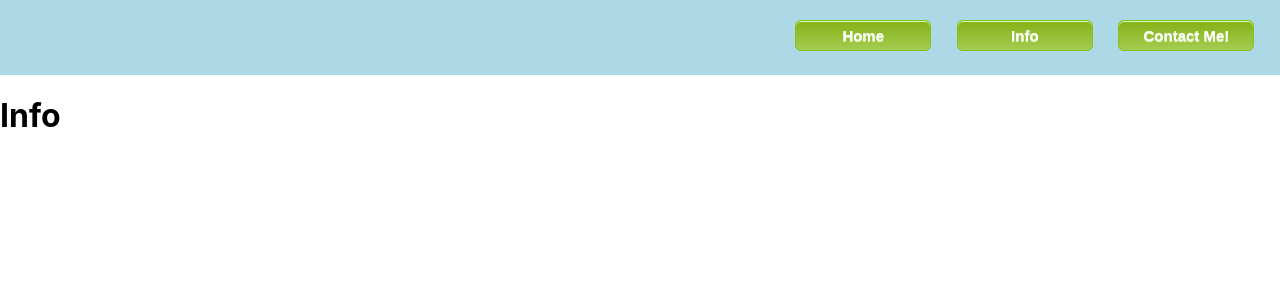
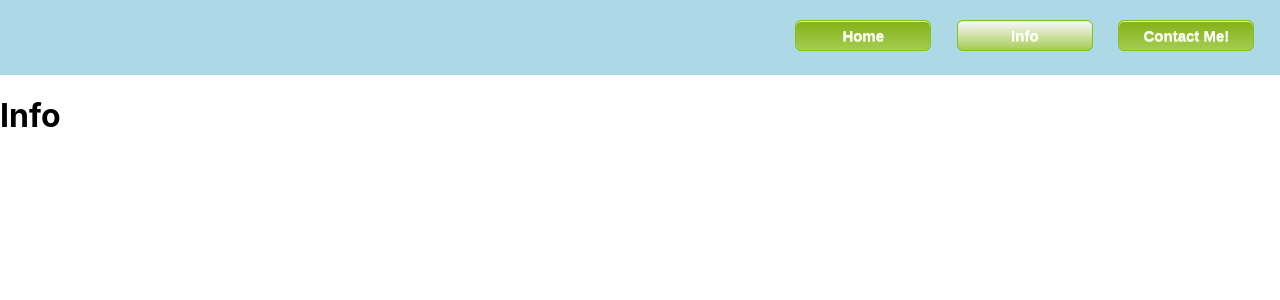
Before and after one commit to travisprol0/coaching-frontend, a React (Create React App) app: page /info in a window 1280 px wide. Shown: the top 300 px of the page. Built offline with nearby package versions, Linux system fonts and the light colour scheme.

Commit message:
nav bar colors

```diff
--- a/src/App.js
+++ b/src/App.js
@@ -7,13 +7,24 @@ import Info from "./components/Info"
 import Contact from "./components/Contact"
 
 class App extends React.Component {
+
+  state = {
+    path: "/"
+  }
+
+  pathfinder = (path) => {
+    return path
+  }
+
+
   render() {
     return (
       <div>
         <Router>
-        <NavBar />
-          <Route exact path="/" render={(props) => <Home />} />
-          <Route exact path="/info" render={(props) => <Info />} />
+        {/* <NavBar /> */}
+          <Route  path="/" component={NavBar} />
+          <Route exact path="/" component={Home} />
+          <Route exact path="/info" component={Info} />
           <Route exact path="/contact" render={(props) => <Contact />} />
         </Router>
 
--- a/src/components/Home.js
+++ b/src/components/Home.js
@@ -1,16 +1,10 @@
 import React from "react";
-import { NavLink } from 'react-router-dom'
+import { NavLink } from "react-router-dom";
 import "../css/Home.css";
-
 
 const Home = () => {
   return (
     <div className="home">
-       {/* <div className="image1">
-        <img src="/sunset.jpg" alt="sunset" />
-      </div>  */}
-      {/* <div className="image2">
-      </div> */}
       <div className="all-title">
         <p className="title">Health and Wellness Training</p>
         <p className="subtitle">with Christiana Alicante</p>
@@ -24,9 +18,14 @@ const Home = () => {
           but just needs the resources, tips & tricks, and tools to motivate
           them to continuously better their mind and body.
         </p>
-        {/* <button className="get-started">Get Started!</button> */}
-        <NavLink className="get-started"to="/info"> Get Started! </NavLink>
-        <NavLink className="contact-me" to="/contact"> Contact Me! </NavLink>
+        <NavLink className="get-started" to="/info">
+          {" "}
+          Get Started!{" "}
+        </NavLink>
+        <NavLink className="contact-me" to="/contact">
+          {" "}
+          Contact Me!{" "}
+        </NavLink>
         <img src="/christiana.JPG" alt="christiana" />
       </div>
     </div>
--- a/src/components/Info.js
+++ b/src/components/Info.js
@@ -1,9 +1,7 @@
-import React from 'react'
+import React from "react";
 
-const Info = () => {
-    return(
-        <h1>Info</h1>
-    )
-}
+const Info = (props) => {
+  return <h1>Info</h1>;
+};
 
-export default Info
+export default Info;
--- a/src/components/NavBar.js
+++ b/src/components/NavBar.js
@@ -1,16 +1,73 @@
-import React from 'react'
-import { NavLink } from 'react-router-dom'
+import React from "react";
+import { NavLink } from "react-router-dom";
 import "../css/NavBar.css";
 
-const NavBar = () => {
+class NavBar extends React.Component {
+  buttons = () => {
+    if (this.props.location.pathname === "/contact") {
+      return (
+        <>
+          <NavLink className="contact-me-nav-active" to="/contact">
+            {" "}
+            Contact Me!{" "}
+          </NavLink>
+          <NavLink className="info-nav" to="/info">
+            {" "}
+            Info{" "}
+          </NavLink>
+          <NavLink className="home-nav" to="/">
+            {" "}
+            Home{" "}
+          </NavLink>
+        </>
+      );
+    } else if (this.props.location.pathname === "/info") {
+      return (
+        <>
+          <NavLink className="contact-me-nav" to="/contact">
+            {" "}
+            Contact Me!{" "}
+          </NavLink>
+          <NavLink className="info-nav-active" to="/info">
+            {" "}
+            Info{" "}
+          </NavLink>
+          <NavLink className="home-nav" to="/">
+            {" "}
+            Home{" "}
+          </NavLink>
+        </>
+      );
+    } else if (this.props.location.pathname === "/") {
+        return (
+            <>
+              <NavLink className="contact-me-nav" to="/contact">
+                {" "}
+                Contact Me!{" "}
+              </NavLink>
+              <NavLink className="info-nav" to="/info">
+                {" "}
+                Info{" "}
+              </NavLink>
+              <NavLink className="home-nav-active" to="/">
+                {" "}
+                Home{" "}
+              </NavLink>
+            </>
+          );
+    }
+  };
+
+  render() {
     return (
-        <div className="main-div">
-
-                    <NavLink className="contact-me-nav" to="/contact"> Contact Me! </NavLink>
+      <div className="main-div">
+        {this.buttons()}
+        {/* <NavLink className="contact-me-nav" to="/contact"> Contact Me! </NavLink>
                     <NavLink className="info-nav"to="/info"> Info </NavLink>
-                    <NavLink className="home-nav"to="/"> Home </NavLink>
-        </div>
-    )
+                    <NavLink className="home-nav"to="/"> Home </NavLink> */}
+      </div>
+    );
+  }
 }
 
-export default NavBar
+export default NavBar;
--- a/src/css/NavBar.css
+++ b/src/css/NavBar.css
@@ -31,6 +31,72 @@
   .contact-me-nav:active {
     position: relative;
     top: 1px;
+  }
+
+  .contact-me-nav-active {
+    box-shadow: inset 0px 1px 0px 0px #d9fbbe;
+    background: linear-gradient(to bottom, #f6f6f6 5%, #a5cc52 100%);
+    background-color: #85b319;
+    border-radius: 6px;
+    border: 1px solid #83c41a;
+    display: inline-block;
+    cursor: pointer;
+    color: #ffffff;
+    font-family: Arial;
+    font-size: 15px;
+    font-weight: bold;
+    padding: 6px 24px;
+    text-decoration: none;
+    text-shadow: 0px 1px 0px #e5fcc0;
+    text-align: center;
+    width: 86px;
+    margin-top: 20px;
+    float: right;
+    margin-right: 2%
+  }
+
+  .info-nav-active {
+    box-shadow: inset 0px 1px 0px 0px #d9fbbe;
+    background: linear-gradient(to bottom, #f6f6f6 5%, #a5cc52 100%);
+    background-color: #85b319;
+    border-radius: 6px;
+    border: 1px solid #83c41a;
+    display: inline-block;
+    cursor: pointer;
+    color: #ffffff;
+    font-family: Arial;
+    font-size: 15px;
+    font-weight: bold;
+    padding: 6px 24px;
+    text-decoration: none;
+    text-shadow: 0px 1px 0px #e5fcc0;
+    text-align: center;
+    width: 86px;
+    margin-top: 20px;
+    float: right;
+    margin-right: 2%
+  }
+
+  .home-nav-active {
+    box-shadow: inset 0px 1px 0px 0px #d9fbbe;
+    background: linear-gradient(to bottom, #f6f6f6 5%, #a5cc52 100%);
+    background-color: #85b319;
+    border-radius: 6px;
+    border: 1px solid #83c41a;
+    display: inline-block;
+    cursor: pointer;
+    color: #ffffff;
+    font-family: Arial;
+    font-size: 15px;
+    font-weight: bold;
+    padding: 6px 24px;
+    text-decoration: none;
+    text-shadow: 0px 1px 0px #e5fcc0;
+    text-align: center;
+    width: 86px;
+    margin-top: 20px;
+    float: right;
+    margin-right: 2%
   }
 
   .info-nav {
--- a/src/forms/InfoForm.js
+++ b/src/forms/InfoForm.js
@@ -4,8 +4,8 @@ class InfoForm extends React.Component {
   state = {
     firstName: "",
     lastName: "",
-    phoneNumber: null,
-    iphone: null,
+    phoneNumber: "",
+    iphone: "",
     email: "",
     message: "",
   };
```
Also changed, not shown: 1 other file (tests, documents, lock files or other folders).
